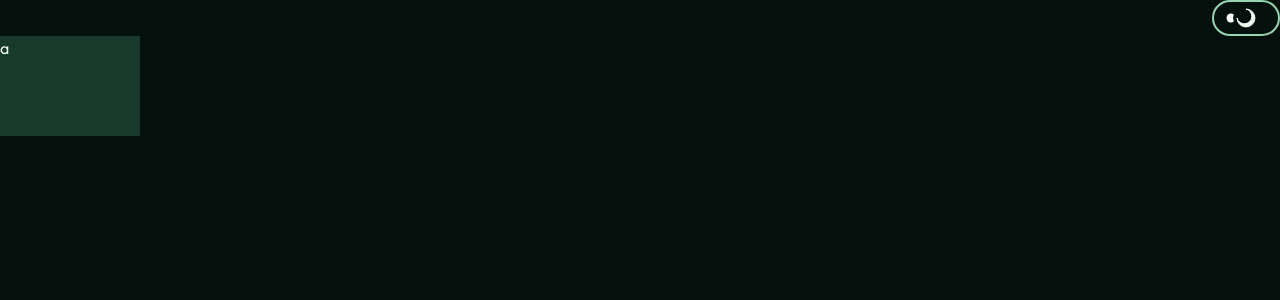
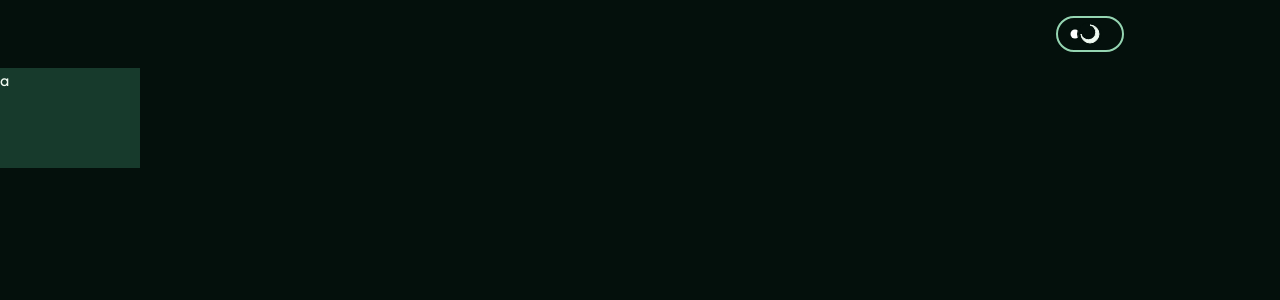
Before and after one commit to takahashiyb/personal-sandbox, a Vue app: page / in a window 1280 px wide. Shown: the top 300 px of the page. Built offline with nearby package versions, Linux system fonts and the light colour scheme; the HTML template or start-up script is replaced by a standard one.

Commit message:
Change header so the styling can span the whole page width but its content matches the max width of the page.

```diff
--- a/src/sections/HeaderSection.vue
+++ b/src/sections/HeaderSection.vue
@@ -9,13 +9,24 @@ function switchTheme() {
 }
 </script>
 <template>
-  <header class="header">
-    <ThemeButton :buttonPress="switchTheme" />
+  <header>
+    <div class="header">
+      <ThemeButton :buttonPress="switchTheme" />
+    </div>
   </header>
 </template>
 <style scoped lang="scss">
 .header {
+  width: 100%;
+  max-width: 1000px;
+
+  padding-top: v.$spacing-0200;
+  padding-bottom: v.$spacing-0200;
+  padding-inline: v.$spacing-0200;
+
   display: flex;
   flex-direction: row-reverse;
+
+  justify-self: center;
 }
 </style>
```
